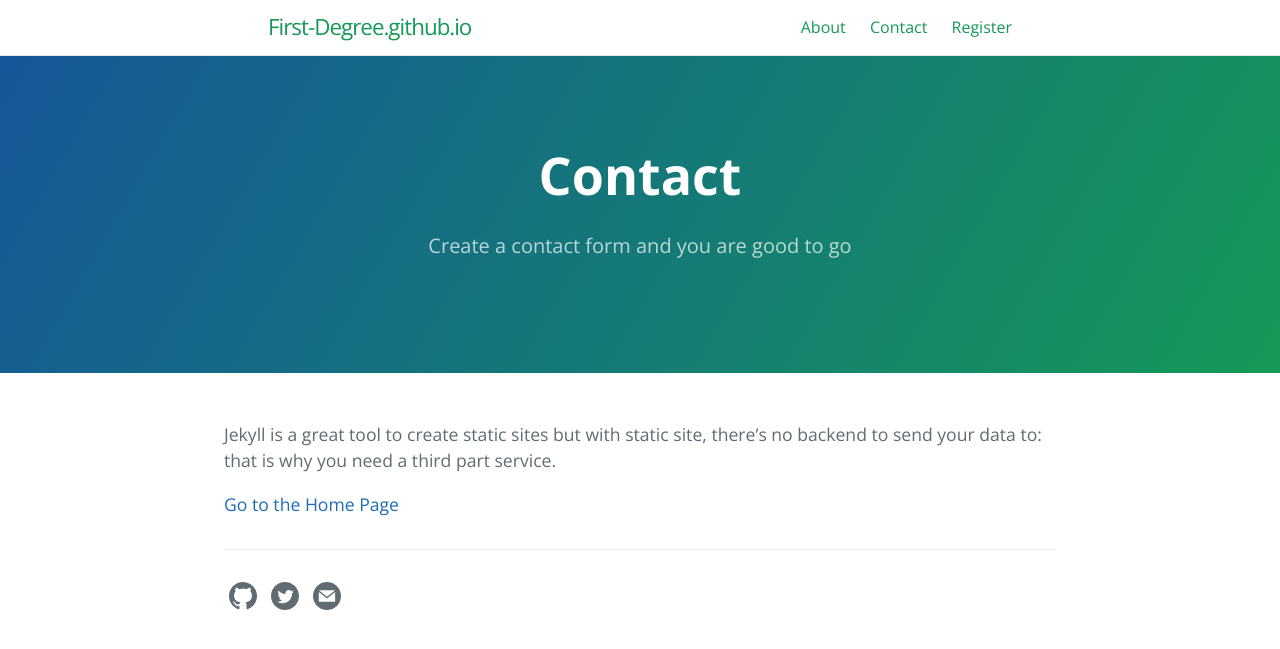
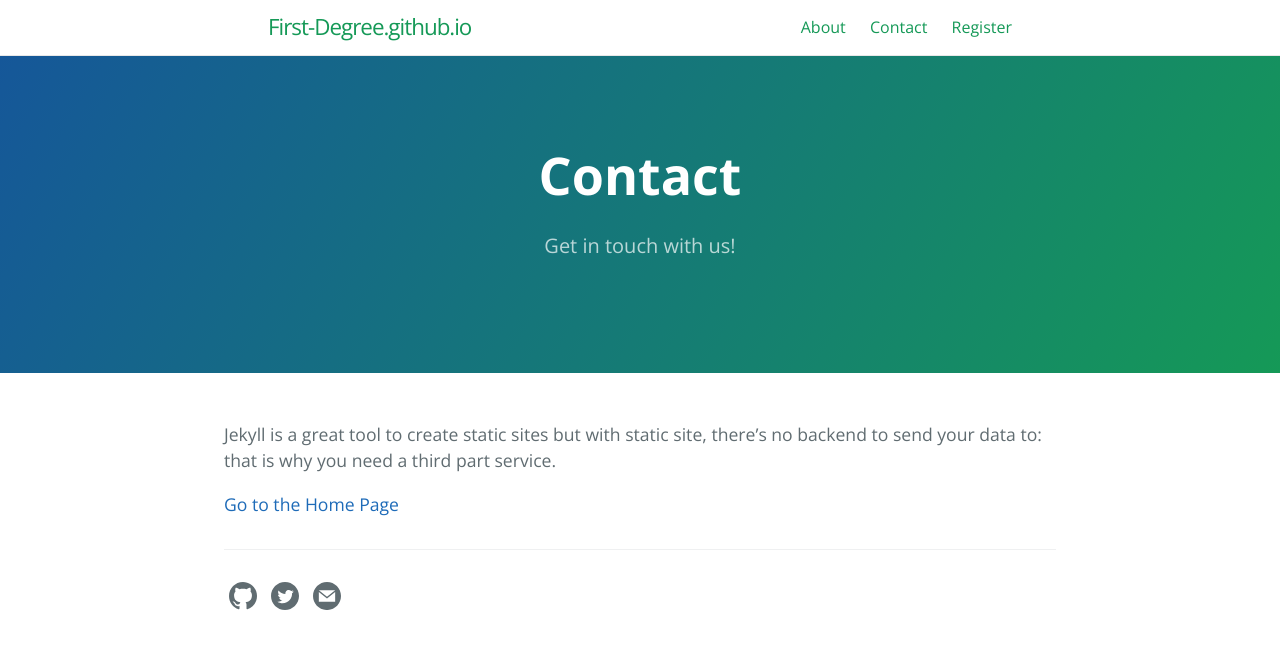
Before and after one commit to garciat20/First-Degree.github.io, a Jekyll site: the page built from contact.md, in a window 1280 px wide. Shown: the top 649 px of the page. Built offline with Jekyll 4.4.1, drawn with Linux system fonts in a browser that asks for light colours.

Commit message:
testing regsiter button/ changed tagline for contact section

```diff
--- a/contact.md
+++ b/contact.md
@@ -1,7 +1,7 @@
 ---
 layout: page
 title: Contact
-tagline: Create a contact form and you are good to go
+tagline: Get in touch with us!
 ref: contact
 order: 1
 ---
```
Also changed, not shown: now.md (+1 -1 lines).
